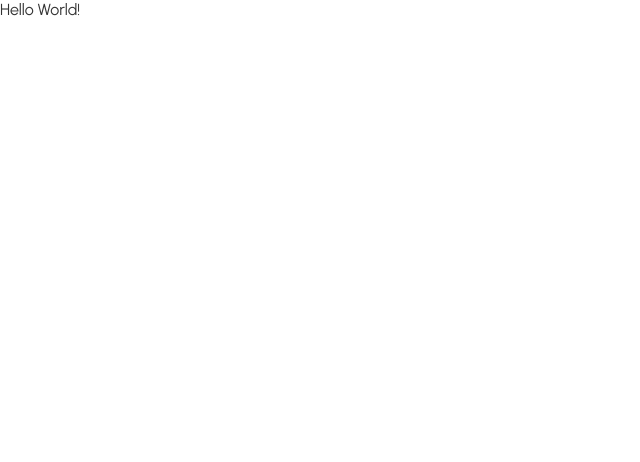
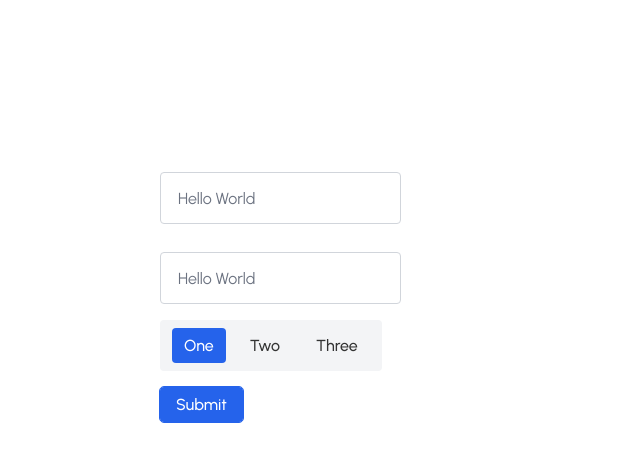
Before and after one commit to rambaghdadi/ram-ui, a React (Vite) app: page / in a window 1280 px wide. Shown: the top 462 px of the page, without its empty margins (0-640 px from the left). Built offline with nearby package versions, Linux system fonts and the light colour scheme.

Commit message:
finalised segmented control and added more colors to button component

```diff
--- a/src/App.tsx
+++ b/src/App.tsx
@@ -8,12 +8,58 @@
 // import Accordion from "./stories/molecules/Accordion/Accordion"
 // import AccordionItem from "./stories/molecules/Accordion/components/AccordionItem/AccordionItem"
 
+import {useState} from "react"
+import TextInput from "./stories/atoms/TextInput/TextInput"
+import SegmentedControlInput from "./stories/molecules/SegmentedControlInput/SegmentedControlInput"
+import Button from "./stories/atoms/Button/Button"
+import Flex from "./stories/layout/Flex/Flex"
+
 function App() {
   // const [page, setPage] = useState(1)
   // const [show, setShow] = useState(false)
   // const [notification, setNotification] = useState(false)
+  const [textValue, setTextValue] = useState("")
+  const [controlValue, setControlValue] = useState("one")
 
-  return <div>Hello World!</div>
+  function handleSubmit(e: any) {
+    e.preventDefault()
+    console.log(controlValue)
+    console.log(textValue)
+  }
+
+  return (
+    <div style={{padding: "10rem"}}>
+      <form onSubmit={handleSubmit}>
+        <Flex>
+          <TextInput
+            id="test"
+            name="test"
+            placeholder="Hello World"
+            value={textValue}
+            onChange={(e) => setTextValue(e.target.value)}
+          />
+          <TextInput
+            id="test"
+            name="test"
+            placeholder="Hello World"
+            value={textValue}
+            onChange={(e) => setTextValue(e.target.value)}
+          />
+          <SegmentedControlInput
+            color="blue"
+            onChange={(e) => setControlValue(e)}
+            value={controlValue}
+            data={[
+              {value: "one", label: "One"},
+              {value: "two", label: "Two"},
+              {value: "three", label: "Three"},
+            ]}
+          />
+          <Button type="submit">Submit</Button>
+        </Flex>
+      </form>
+    </div>
+  )
 }
 
 export default App
--- a/src/stories/atoms/Button/Button.types.ts
+++ b/src/stories/atoms/Button/Button.types.ts
@@ -35,6 +35,57 @@ export const colors = {
       hover: "var(--bg-emerald-400)",
     },
   },
+  red: {
+    filled: {
+      background: "var(--bg-red-600)",
+      hover: "var(--bg-red-700)",
+      font: "var(--bg-white)",
+    },
+    outline: {
+      background: "var(--bg-white)",
+      font: "var(--bg-red-600)",
+      hover: "var(--bg-red-200)",
+    },
+    light: {
+      background: "var(--bg-red-300)",
+      font: "var(--bg-red-600)",
+      hover: "var(--bg-red-400)",
+    },
+  },
+  purple: {
+    filled: {
+      background: "var(--bg-purple-600)",
+      hover: "var(--bg-purple-700)",
+      font: "var(--bg-white)",
+    },
+    outline: {
+      background: "var(--bg-white)",
+      font: "var(--bg-purple-600)",
+      hover: "var(--bg-purple-200)",
+    },
+    light: {
+      background: "var(--bg-purple-300)",
+      font: "var(--bg-purple-600)",
+      hover: "var(--bg-purple-400)",
+    },
+  },
+  orange: {
+    filled: {
+      background: "var(--bg-orange-600)",
+      hover: "var(--bg-orange-700)",
+      font: "var(--bg-white)",
+    },
+    outline: {
+      background: "var(--bg-white)",
+      font: "var(--bg-orange-600)",
+      hover: "var(--bg-orange-200)",
+    },
+    light: {
+      background: "var(--bg-orange-300)",
+      font: "var(--bg-orange-600)",
+      hover: "var(--bg-orange-400)",
+    },
+  },
 } as const
 
 export const sizes = {
--- a/src/stories/atoms/TextInput/TextInput.module.css
+++ b/src/stories/atoms/TextInput/TextInput.module.css
@@ -1,4 +1,5 @@
 .container {
+  margin-top: var(--m-3);
   position: relative;
 }
 
--- a/src/stories/molecules/SegmentedControlInput/SegmentedControlInput.module.css
+++ b/src/stories/molecules/SegmentedControlInput/SegmentedControlInput.module.css
@@ -17,24 +17,30 @@
 
 .selector {
   border-radius: var(--rounded);
-  background-color: rgb(0, 169, 107);
   position: absolute;
   height: 100%;
   top: 0;
   left: 0;
-  transition: all 0.3s;
+
+  transition-duration: 200ms, 200ms;
+  transition-timing-function: ease, ease;
+  transition-delay: 0s, 0s;
+  transition-property: left, width;
+
+  z-index: 0;
 }
 
 .container button {
   all: unset;
-  transition: all 0.3s;
   background-color: transparent;
   cursor: pointer;
   border-radius: var(--rounded);
+  text-align: center;
+  text-overflow: ellipsis;
 
   padding: var(--p-2) var(--p-3);
   font-weight: 500;
-  z-index: 2;
+  z-index: 1;
 
   overflow: hidden;
 }
@@ -42,3 +48,7 @@
 .container button:active {
   transform: translate(0, 2px);
 }
+
+.input {
+  display: none;
+}
--- a/src/stories/molecules/SegmentedControlInput/SegmentedControlInput.tsx
+++ b/src/stories/molecules/SegmentedControlInput/SegmentedControlInput.tsx
@@ -4,39 +4,52 @@ import {ISegmentedControlInputProps} from "./SegmentedControlInput.types"
 import {colors} from "../../../styles/colors"
 
 export default function SegmentedControlInput({
-  color = "blue",
+  color = "white",
   data,
+  value,
+  onChange,
 }: ISegmentedControlInputProps) {
-  const firstButtonRef = useRef<HTMLButtonElement>(null)
+  const buttonRefs = useRef<(HTMLButtonElement | null)[]>([])
   const containerRef = useRef<HTMLDivElement>(null)
 
-  const [value, setValue] = useState("")
   const [selectorWidth, setSelectorWidth] = useState(0)
+  const [selectedButtonColor, setSelectedButtonColor] =
+    useState("var(--bg-white)")
+  const [buttonColors, setButtonColors] = useState("var(--bg-dark)")
   const [selectorPosition, setSelectorPosition] = useState(0)
 
   useEffect(() => {
-    if (firstButtonRef.current) {
-      firstButtonRef.current.style.color = "white"
+    const firstButton = buttonRefs.current[0]
+
+    if (color === "white") {
+      setSelectedButtonColor("var(--bg-dark)")
+    } else {
+      setSelectedButtonColor("var(--bg-white)")
     }
 
-    const width = firstButtonRef.current?.getBoundingClientRect().width ?? 0
+    const width = firstButton?.getBoundingClientRect().width ?? 0
     setSelectorWidth(width)
-  }, [firstButtonRef.current])
+  }, [color])
 
-  function handleOnClick(e: React.MouseEvent<HTMLButtonElement>) {
+  function handleOnClick(
+    e: React.MouseEvent<HTMLButtonElement>,
+    value: string
+  ) {
     e.preventDefault()
-    containerRef.current?.childNodes.forEach((node) => {
-      if (node instanceof HTMLElement) {
-        node.style.color = "#333"
-      }
-    })
+    setButtonColors("var(--bg-dark)")
+
     const {left: buttonLeft, width} = e.currentTarget.getBoundingClientRect()
     const containerLeft =
       containerRef.current?.getBoundingClientRect().left ?? 0
 
-    e.currentTarget.style.color = "white"
+    if (color === "white") {
+      setSelectedButtonColor("var(--bg-dark)")
+    } else {
+      setSelectedButtonColor("var(--bg-white)")
+    }
     setSelectorPosition(buttonLeft - containerLeft)
     setSelectorWidth(width)
+    onChange(value)
   }
 
   const styles: CSSProperties = {
@@ -46,13 +59,30 @@ export default function SegmentedControlInput({
   }
 
   return (
-    <div className={classes.container}>
-      <div ref={containerRef} className={classes.innerContainer}>
+    <div aria-label="Segmented Control" className={classes.container}>
+      <div ref={containerRef} className={classes.innerContainer} role="group">
         <div style={styles} className={classes.selector}></div>
-        {data.map(({label}, i) => (
-          <button onClick={handleOnClick} ref={i === 0 ? firstButtonRef : null}>
-            {label}
-          </button>
+        {data.map((b, i) => (
+          <div style={{zIndex: 1}} key={i}>
+            <button
+              style={{
+                color: value === b.value ? selectedButtonColor : buttonColors,
+              }}
+              onClick={(e) => handleOnClick(e, b.value)}
+              ref={(el) => (buttonRefs.current[i] = el)}
+              aria-pressed={value === b.value ? "true" : "false"}
+            >
+              {b.label}
+            </button>
+            <input
+              className={classes.input}
+              type="radio"
+              checked={value === b.value}
+              value={b.value}
+              onChange={() => onChange(b.value)}
+              aria-hidden="true"
+            />
+          </div>
         ))}
       </div>
     </div>
--- a/src/styles/global.css
+++ b/src/styles/global.css
@@ -10,16 +10,14 @@ body {
   min-height: 100vh;
   font-family: "Urbanist", sans-serif;
   position: relative;
-  color: #333;
+  color: var(--bg-dark);
 }
 
 :root {
   /* COLORS */
-  --bg-inherit: inherit;
-  --bg-transparent: transparent;
   --bg-black: rgb(0 0 0);
   --bg-white: rgb(255 255 255);
-  --bg-dark: rgb(51, 51, 51);
+  --bg-dark: #333;
   --bg-slate-50: rgb(248 250 252);
   --bg-slate-100: rgb(241 245 249);
   --bg-slate-200: rgb(226 232 240);
@@ -343,7 +341,6 @@ body {
   --m-72: 18rem;
   --m-80: 20rem;
   --m-96: 24rem;
-  --m-auto: auto;
 
   /* GAP */
   --gap-0: 0px;
@@ -445,16 +442,9 @@ body {
   --w-72: 18rem;
   --w-80: 20rem;
   --w-96: 24rem;
-  --w-auto: auto;
-  --w-full: 100%;
-  --w-screen: 100vw;
-  --w-min: min-content;
-  --w-max: max-content;
-  --w-fit: fit-content;
 
   /* MAX WIDTH */
   --max-w-0: 0rem;
-  --max-w-none: none;
   --max-w-xs: 20rem;
   --max-w-sm: 24rem;
   --max-w-md: 28rem;
@@ -467,9 +457,6 @@ body {
   --max-w-6xl: 72rem;
   --max-w-7xl: 80rem;
   --max-w-full: 100%;
-  --max-w-min: min-content;
-  --max-w-max: max-content;
-  --max-w-fit: fit-content;
   --max-w-prose: 65ch;
   --max-w-screen-sm: 640px;
   --max-w-screen-md: 768px;
```
Also changed, not shown: src/stories/atoms/TextInput/TextInput.types.ts (+1 -1 lines), src/stories/molecules/SegmentedControlInput/SegmentedControlInput.types.ts (+2 -0 lines), 1 other file (tests, documents, lock files or other folders).
